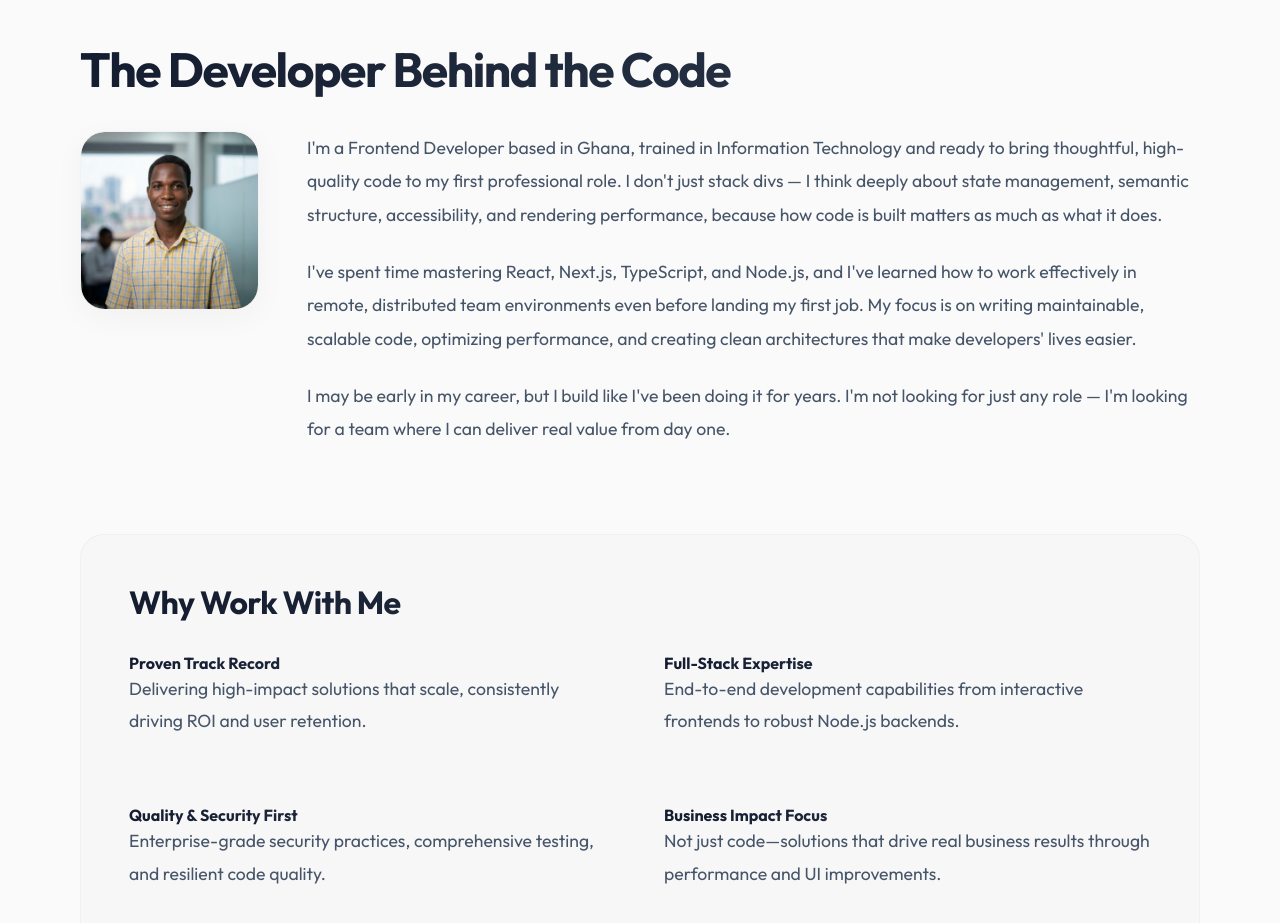
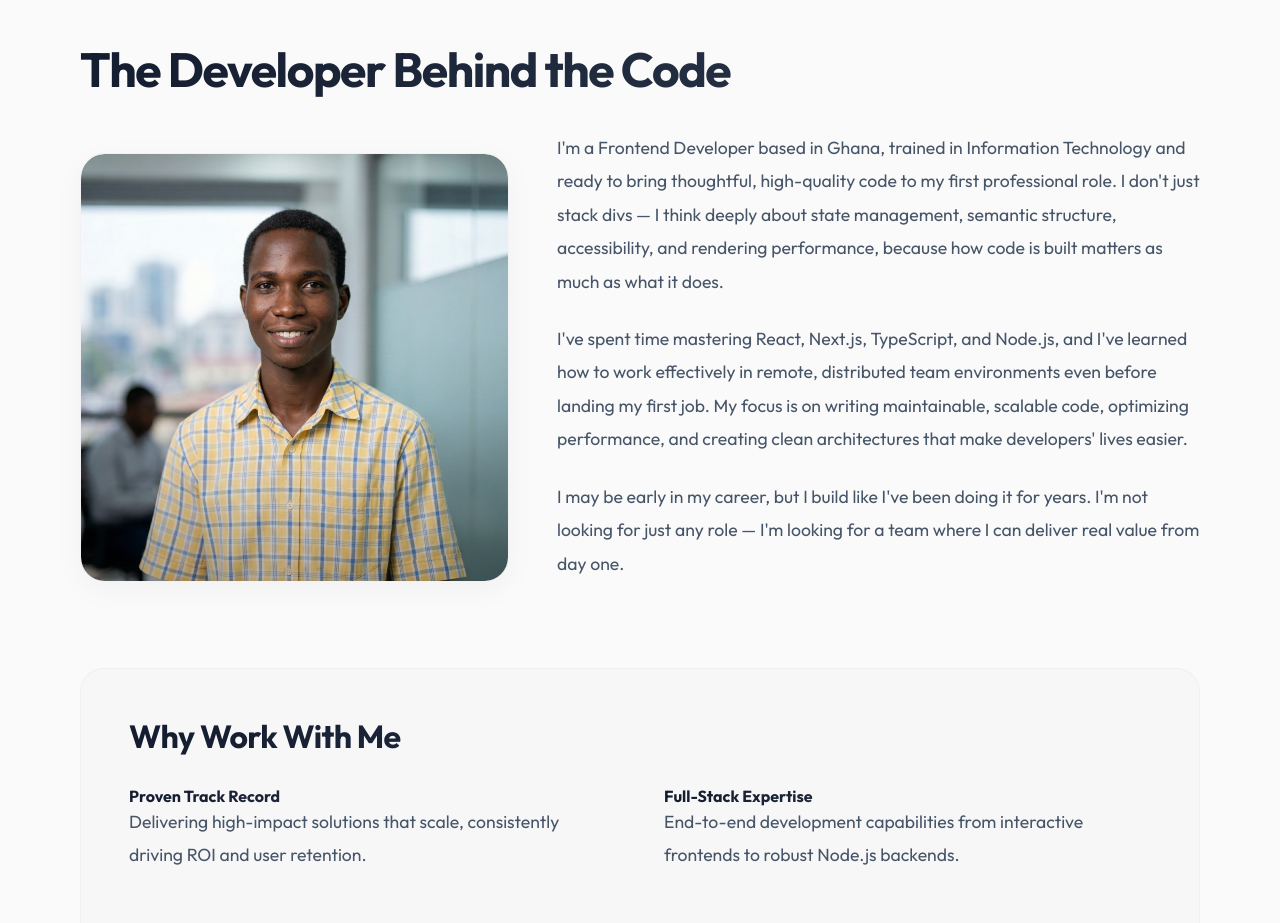
Before and after one commit to devkad67/my_portfolio-, a React (Vite) app: page / in a window 1280 px wide. Shown: the part 1300-2223 px from the top of the page. Built offline with nearby package versions, Linux system fonts and the light colour scheme; no server answers.

Commit message:
Boldly enlarged profile portrait and refined About section grid for higher impact on desktop

```diff
--- a/src/index.css
+++ b/src/index.css
@@ -855,9 +855,11 @@ img {
 .profile-image {
   max-width: 100%;
   width: 100%;
+  height: auto;
   border-radius: var(--radius-lg);
   object-fit: cover;
-  transition: all 0.5s cubic-bezier(0.23, 1, 0.32, 1);
+  transition: all 0.6s cubic-bezier(0.23, 1, 0.32, 1);
+  display: block;
 }
 
 .about-image-wrapper {
@@ -866,6 +868,11 @@ img {
   border-radius: var(--radius-lg);
   border: 1px solid var(--card-border);
   box-shadow: var(--card-shadow);
+  width: 100%;
+}
+
+.about-image-wrapper:hover .profile-image {
+  transform: scale(1.05);
 }
 
 .about-image-wrapper::after {
@@ -877,14 +884,16 @@ img {
 }
 
 @media (min-width: 768px) {
-  .profile-image {
-    max-width: 450px;
-  }
-}
-
-@media (min-width: 1280px) {
-  .profile-image {
-    max-width: 520px;
+  .about-image-wrapper {
+    max-width: 600px;
+    margin: 0 auto;
+  }
+}
+
+@media (min-width: 1024px) {
+  .about-image-wrapper {
+    max-width: none;
+    margin: 0;
   }
 }
 
@@ -1472,15 +1481,22 @@ select:focus {
 }
 
 .about-flex {
-  display: flex;
+  display: grid;
+  grid-template-columns: 1fr;
   gap: 3rem;
-  align-items: flex-start;
+  align-items: center;
   margin-bottom: 4rem;
+}
+
+@media (min-width: 1024px) {
+  .about-flex {
+    grid-template-columns: 1fr 1.5fr;
+  }
 }
 
 @media (max-width: 768px) {
   .about-flex {
-    flex-direction: column;
+    grid-template-columns: 1fr;
     gap: 2rem;
   }
 }
```
